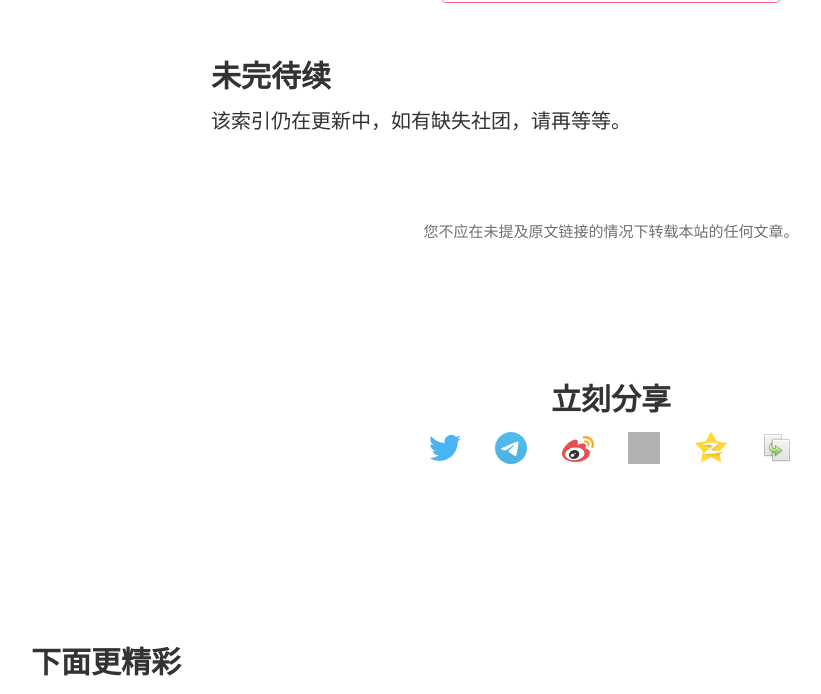
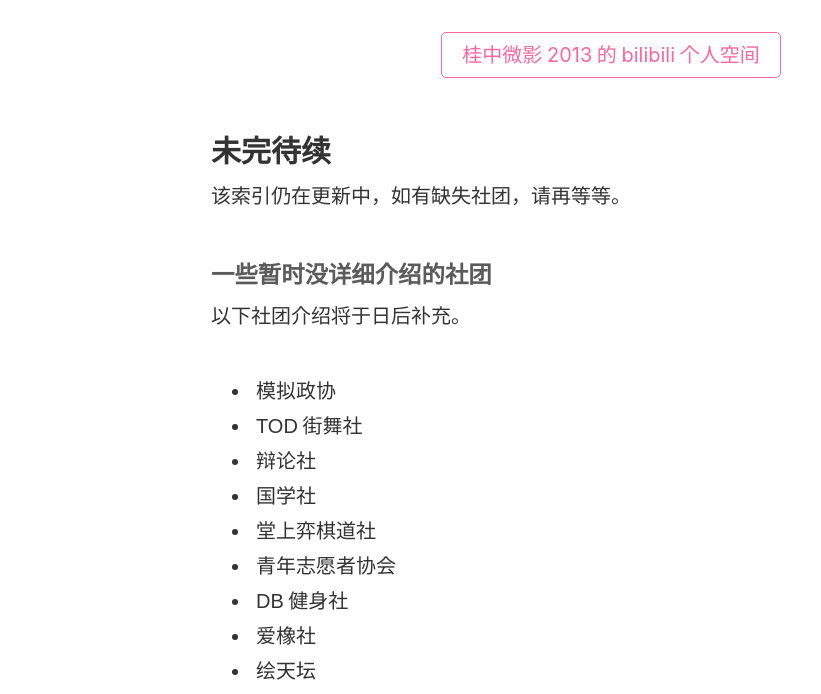
Before and after one commit to devswork-glzx/aliver, a Jekyll site: the page built from _posts/2022-01-15-meet-our-clubs-in-guilin-middle-school.md, in a window 1280 px wide and 1400 px high, scrolled down 7125 px. Shown: the top 694 px of the window, without its empty margins (29-850 px from the left). Built offline with Jekyll 4.4.1, drawn with Linux system fonts in a browser that asks for light colours; our own code applies the rules of GitHub Pages for plain Markdown files; some of the changed text lies outside the part shown; grey boxes are pictures that could not be loaded.

Commit message:
Update 2022-01-15-meet-our-clubs-in-guilin-middle-school.md

```diff
--- a/_posts/2022-01-15-meet-our-clubs-in-guilin-middle-school.md
+++ b/_posts/2022-01-15-meet-our-clubs-in-guilin-middle-school.md
@@ -175,3 +177,22 @@
 ## 未完待续
 
 该索引仍在更新中，如有缺失社团，请再等等。
+
+### 一些暂时没详细介绍的社团
+
+以下社团介绍将于日后补充。
+
+- 模拟政协
+- TOD 街舞社
+- 辩论社
+- 国学社
+- 堂上弈棋道社
+- 青年志愿者协会
+- DB 健身社
+- 爱橡社
+- 绘天坛
+- 篮球社
+- 虚幻社
+- 白璞诗社
+- 烹饪社
+- 以及更多社团……
```
Also changed, not shown: other parts of _posts/2022-01-15-meet-our-clubs-in-guilin-middle-school.md (+2 -0 lines).
